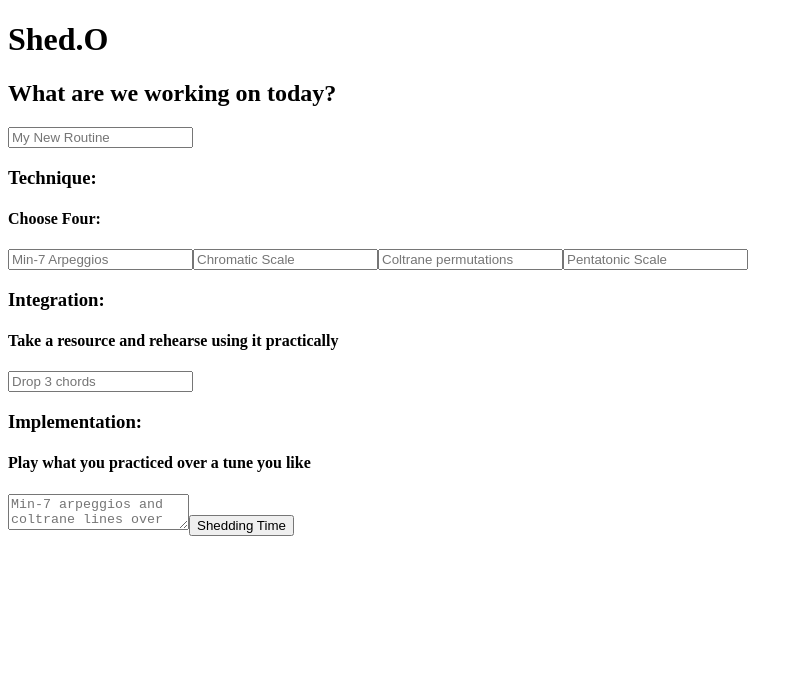
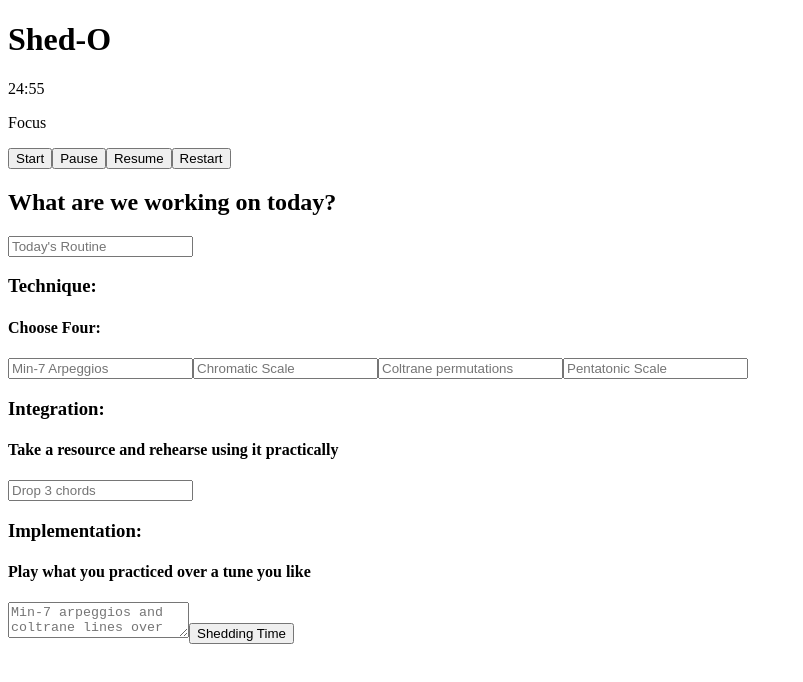
Before and after one commit to rodrigogramitto/shed.o, a React app: page / in a window 1280 px wide. Shown: the top 682 px of the page, without its empty margins (0-803 px from the left). Built offline with nearby package versions, Linux system fonts and the light colour scheme; the HTML template or start-up script is replaced by a standard one.

Commit message:
Added pomodoro timer

```diff
--- a/package.json
+++ b/package.json
@@ -28,6 +28,7 @@
     "prettier": "^2.8.8",
     "react": "^18.2.0",
     "react-dom": "^18.2.0",
+    "react-timer-hook": "^3.0.6",
     "underscore": "^1.13.6",
     "webpack": "^5.85.1",
     "webpack-dev-server": "^4.15.0"
--- /dev/null
+++ b/src/client/components/Pomodoro.jsx
@@ -0,0 +1,36 @@
+import React from 'react';
+import { useTimer } from 'react-timer-hook';
+
+function MyTimer({ expiryTimestamp }) {
+  const {
+    seconds,
+    minutes,
+    hours,
+    days,
+    isRunning,
+    start,
+    pause,
+    resume,
+    restart,
+  } = useTimer({ expiryTimestamp, onExpire: () => console.warn('onExpire called') });
+
+  return (
+    <div>
+      <div>
+        <span>{minutes}</span>:<span>{seconds}</span>
+      </div>
+      <p>{isRunning ? 'Focus' : 'Rest'}</p>
+      <button onClick={start}>Start</button>
+      <button onClick={pause}>Pause</button>
+      <button onClick={resume}>Resume</button>
+      <button onClick={() => {
+        // Restarts to 5 minutes timer
+        const time = new Date();
+        time.setSeconds(time.getSeconds() + 300);
+        restart(time)
+      }}>Restart</button>
+    </div>
+  );
+}
+
+export default MyTimer;
--- a/src/client/components/RoutineForm.jsx
+++ b/src/client/components/RoutineForm.jsx
@@ -33,7 +33,7 @@ function RoutineForm() {
       <h2>What are we working on today?</h2>
       <form id="practiceRoutine">
         <label className="routineElement">
-          <input type="text" placeholder="My New Routine" ref={routineName} />
+          <input type="text" placeholder="Today's Routine" ref={routineName} />
         </label>
         <label className="routineElement">
           <h3>Technique:</h3>
--- a/src/client/components/app.jsx
+++ b/src/client/components/app.jsx
@@ -1,12 +1,16 @@
+/* eslint-disable import/extensions */
 import React from 'react';
-// eslint-disable-next-line import/extensions
 import RoutineForm from './RoutineForm.jsx';
+import MyTimer from './Pomodoro.jsx';
 
 function App() {
+  const time = new Date();
+  time.setSeconds(time.getSeconds() + 1500);
   return (
     <div>
-      <h1>Shed.O</h1>
+      <h1>Shed-O</h1>
       <div>
+        <MyTimer expiryTimestamp={time} />
         <RoutineForm />
       </div>
     </div>
```
Also changed, not shown: 2 other files (tests, documents, lock files or other folders).
